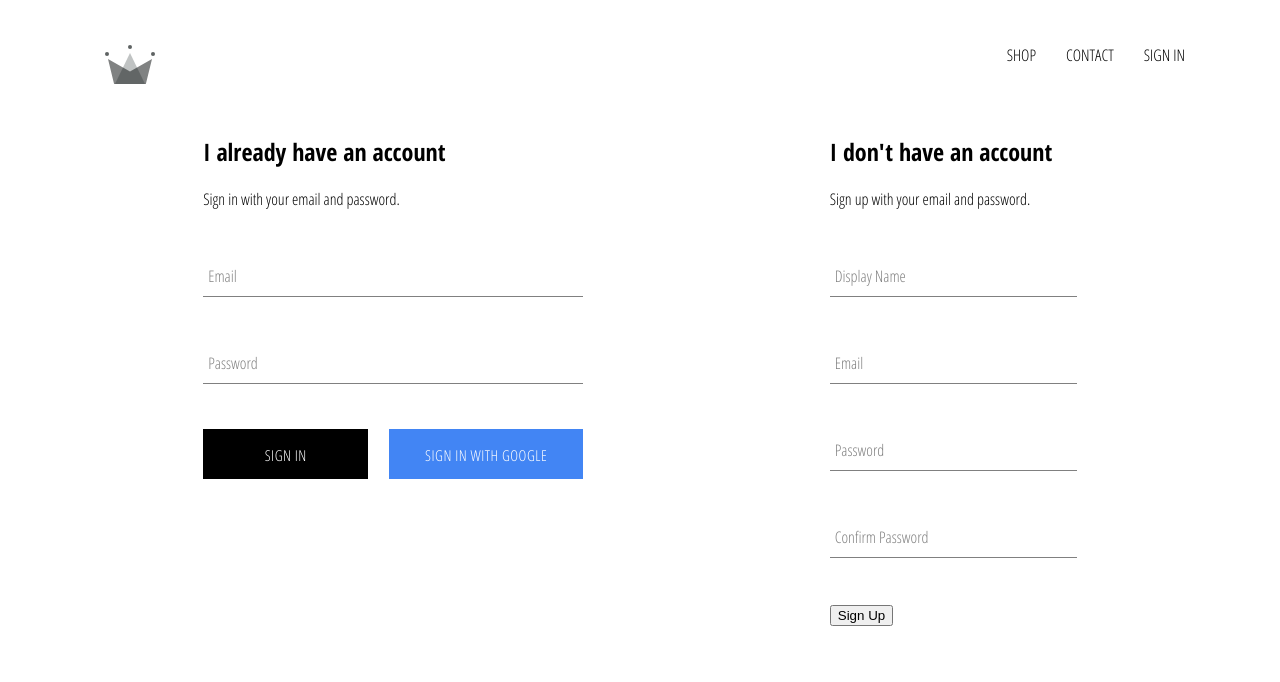
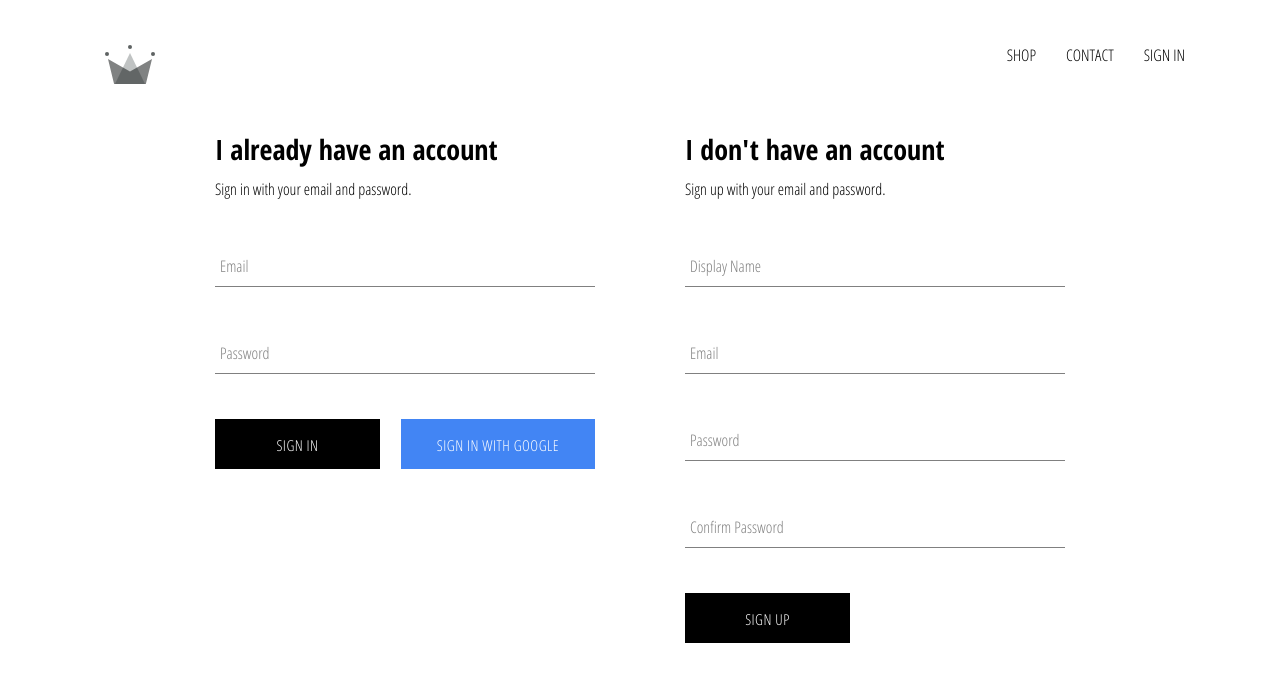
Before and after one commit to loki-odinson/e-store, a React (Create React App) app: page /signin in a window 1280 px wide. Shown: the top 682 px of the page. Built offline with nearby package versions, Linux system fonts and the light colour scheme; no server answers.

Commit message:
implemented firebase utils, included ability to store authenticated users into firestore db

```diff
--- a/src/App.js
+++ b/src/App.js
@@ -8,7 +8,7 @@
 import ShopPage from './pages/shop/shop.component';
 import SignInAndSignUpPage from './pages/sign-in-and-sign-up/sign-in-and-sign-up.component';
 
-import { auth } from './firebase/firebase.utils';
+import { auth, createUserProfileDocument  } from './firebase/firebase.utils';
 
 class App extends React.Component {
   constructor() {
@@ -22,8 +22,27 @@
   unsubscribeFromAuth = null;
 
   componentDidMount() {
-    this.unsubscribeFromAuth = auth.onAuthStateChanged(user => {
-      this.setState({currentUser: user});
+    this.unsubscribeFromAuth = auth.onAuthStateChanged(async userAuth => {
+
+      if (userAuth) {
+
+        const userRef = await createUserProfileDocument(userAuth);
+
+        userRef.onSnapshot(snapShot => {
+          this.setState({
+            currentUser: {
+              id: snapShot.id,
+              ...snapShot.data(),
+            }
+          });
+          console.log(this.state);
+        });
+      }
+      else {
+        this.setState({
+          currentUser: userAuth
+        });
+      }
     })
   }
 
--- a/src/components/header/header.component.jsx
+++ b/src/components/header/header.component.jsx
@@ -16,7 +16,7 @@
             <Link className = 'option' to = '/shop' >
                 SHOP
             </Link>
-            <Link className = 'option' to = '/shop' >
+            <Link className = 'option' to = '/contact' >
                 CONTACT
             </Link>
             {
--- a/src/components/sign-in/sign-in.component.jsx
+++ b/src/components/sign-in/sign-in.component.jsx
@@ -32,7 +32,7 @@
     render() {
         return (
             <div className = 'sign-in'>
-                <h2>I already have an account</h2>
+                <h2 className="title">I already have an account</h2>
                 <span>Sign in with your email and password.</span>
 
                 <form onSubmit={this.handleSubmit}>
--- a/src/components/sign-up/sign-up.component.jsx
+++ b/src/components/sign-up/sign-up.component.jsx
@@ -1,6 +1,8 @@
 import React from 'react';
 import FormInput from '../form-input/form-input.component';
 import CustomButton from '../custom-button/custom-button.component';
+
+import { auth, createUserProfileDocument } from '../../firebase/firebase.utils';
 
 import './sign-up.styles.scss';
 
@@ -17,10 +19,28 @@
         }
     }
 
-    handleSubmit = event => {
+    handleSubmit = async event => {
         event.preventDefault();
 
-        this.setState();
+        const { displayName, email, password, confirmPassword } = this.state;
+        if (password !== confirmPassword) {
+            alert("passwords do not match!");
+            return;
+        }
+
+        try {
+            const { user } = await auth.createUserWithEmailAndPassword(email, password);
+
+            await createUserProfileDocument(user, {displayName});
+            this.setState({
+                displayName: '',
+                email: '',
+                password: '',
+                confirmPassword: ''
+            });
+        } catch(err) {
+            console.log(err);
+        }
     }
 
     handleChange = event => {
@@ -32,16 +52,17 @@
     }
 
     render() {
+        const { displayName, email, password, confirmPassword } = this.state;
         return (
             <div className="sign-up">
-                <h2>I don't have an account</h2>
+                <h2 className="title">I don't have an account</h2>
                 <span>Sign up with your email and password.</span>
 
-                <form>
+                <form className="sign-up-form" onClick={this.handleSubmit}>
                     <FormInput
                         name="displayName"
                         type="text"
-                        value={this.state.displayName}
+                        value={displayName}
                         handleChange={this.handleChange}
                         label="Display Name"
                         required
@@ -49,7 +70,7 @@
                     <FormInput
                         name="email"
                         type="email"
-                        value={this.state.email}
+                        value={email}
                         handleChange={this.handleChange}
                         label="Email"
                         required
@@ -57,7 +78,7 @@
                     <FormInput
                         name="password"
                         type="password"
-                        value={this.state.password}
+                        value={password}
                         handleChange={this.handleChange}
                         label="Password"
                         required
@@ -65,13 +86,13 @@
                     <FormInput
                         name="confirmPassword"
                         type="password"
-                        value={this.state.confirmPassword}
+                        value={confirmPassword}
                         handleChange={this.handleChange}
                         label="Confirm Password"
                         required
                     />
 
-                    <CustomButton className="sign-up-button">Sign Up</CustomButton>
+                    <CustomButton type="submit">Sign Up</CustomButton>
                 </form>
             </div>
         );
--- a/src/components/sign-up/sign-up.styles.scss
+++ b/src/components/sign-up/sign-up.styles.scss
@@ -0,0 +1,11 @@
+.sign-up {
+    display: flex;
+    flex-direction: column;
+    width: 380px;
+
+    .title {
+        margin: 10px 0;
+    }
+
+
+}
--- a/src/firebase/firebase.utils.js
+++ b/src/firebase/firebase.utils.js
@@ -14,6 +14,32 @@
         measurementId: "G-9EQJ1N2D9H"
 };
 
+export const createUserProfileDocument = async (userAuth, additionalData) => {
+    if (!userAuth) return;
+
+    const userRef = firestore.doc(`users/${userAuth.uid}`);
+
+    const snapShot = await userRef.get();
+
+    if (!snapShot.exists) {
+        const { displayName, email } = userAuth;
+        const createdAt = new Date();
+
+        try {
+            await userRef.set({
+                displayName,
+                email,
+                createdAt,
+                ...additionalData
+            })
+        } catch(err) {
+            console.log("error creating user", err.message);
+        }
+    }
+
+    return userRef;
+}
+
 firebase.initializeApp(config);
 
 export const auth = firebase.auth();
--- a/src/pages/sign-in-and-sign-up/sign-in-and-sign-up.styles.scss
+++ b/src/pages/sign-in-and-sign-up/sign-in-and-sign-up.styles.scss
@@ -1,5 +1,7 @@
 .sign-in-and-sign-up {
+    width: 850px;
     display: flex;
     flex-direction: row;
-    justify-content: space-around;
+    justify-content: space-between;
+    margin: 30px auto;
 }
```
Also changed, not shown: src/pages/contact/contact.component.jsx (added, +9 -0 lines), src/pages/contact/contact.styles.scss (added).
